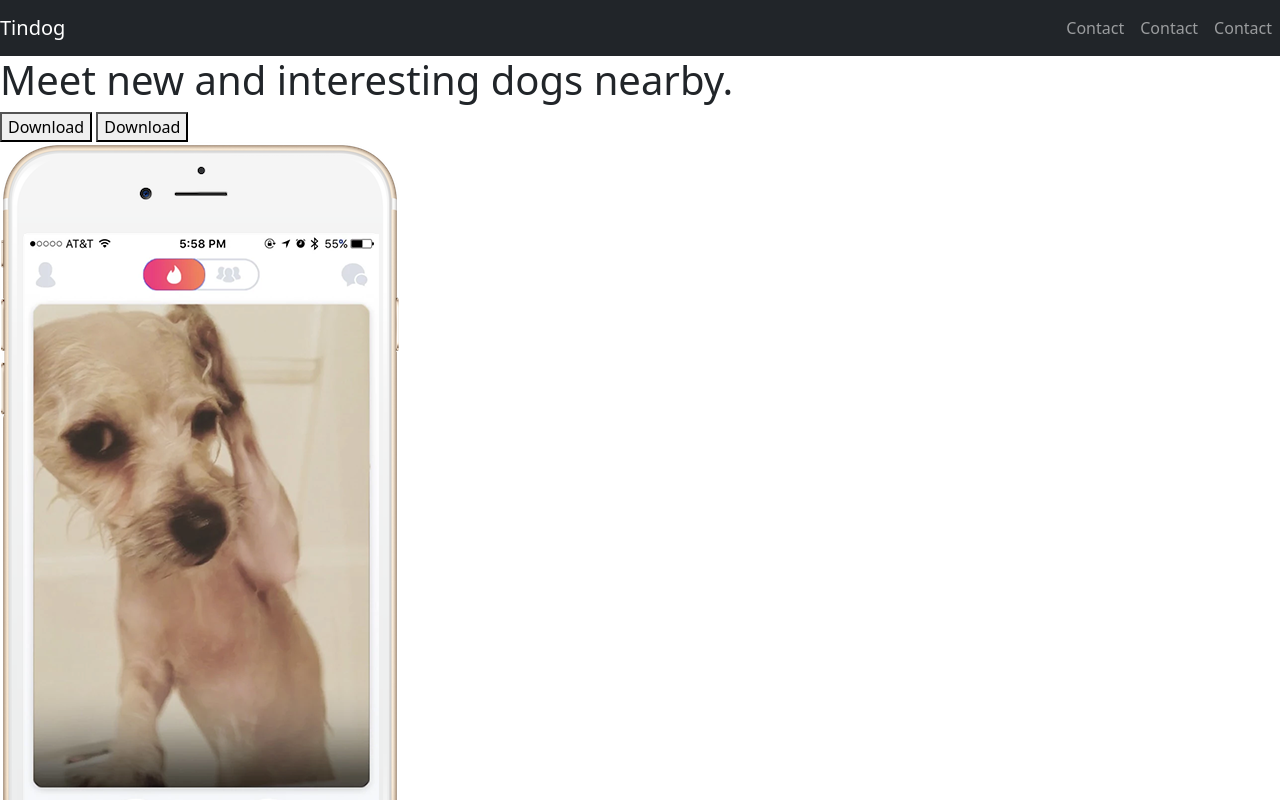
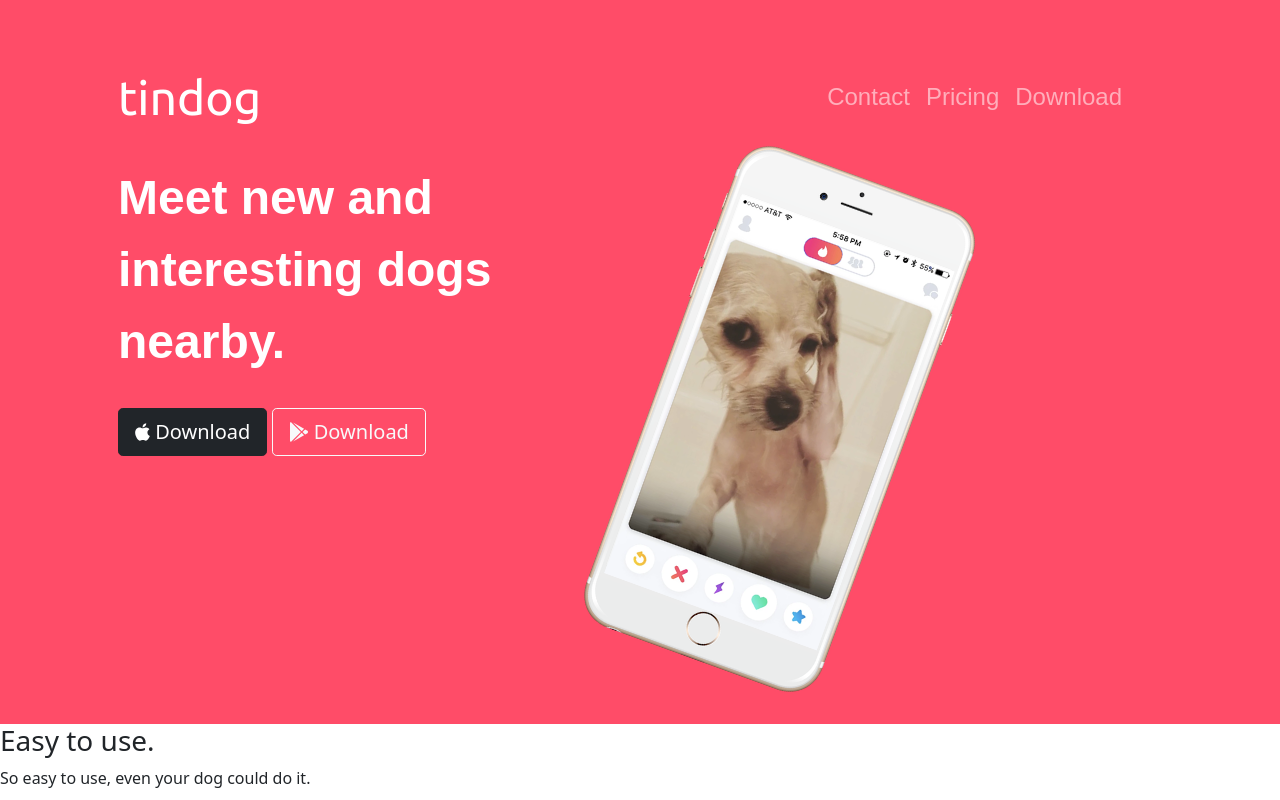
Before and after one commit to BekirKutluhan/TinDog, a plain HTML site: page index.html in a window 1280 px wide. Shown: the top 800 px of the page. Drawn offline with nearby package versions, Linux system fonts and the light colour scheme.

Commit message:
first section completed.

```diff
--- a/css/styles.css
+++ b/css/styles.css
@@ -0,0 +1,39 @@
+
+
+
+.navbar-padding
+{
+  padding:2em 2em 2em 0;
+}
+
+#firstHeader
+{
+font-family: 'Montserrat-Black', sans-serif;
+font-size: 3rem;
+font-weight: 900;
+line-height: 1.5;
+color: white;
+margin-bottom: 30px;
+}
+#Navlinks
+{
+  font-family: 'Montserrat-Black', sans-serif;
+  font-size: 1.5rem;
+
+}
+#title
+{
+  background-color: #ff4c68;
+}
+#TindogH
+{
+  font-family: 'ubuntu',sans-serif;
+  color: white;
+  font-size: 3rem;
+  font-weight: 400;
+}
+#tindogimg
+{
+  width: 50%;
+  transform: rotate(20deg);
+}
--- a/index.html
+++ b/index.html
@@ -4,31 +4,34 @@
 <head>
   <meta charset="utf-8">
   <title>TinDog</title>
+  <!-- STYLE SHEET -->
   <link rel="stylesheet" href="css/styles.css">
+  <!-- BOOTSTRAP  -->
   <link href="https://cdn.jsdelivr.net/npm/bootstrap@5.1.3/dist/css/bootstrap.min.css" rel="stylesheet" integrity="sha384-1BmE4kWBq78iYhFldvKuhfTAU6auU8tT94WrHftjDbrCEXSU1oBoqyl2QvZ6jIW3" crossorigin="anonymous">
-</head>
-
-<body>
+  <!-- GOOGLE FONTS -->
+  <link href="https://fonts.googleapis.com/css2?family=Abril+Fatface&family=Cinzel:wght@400;600&family=Dancing+Script:wght@600&family=Kumbh+Sans:wght@100;300;400;700&family=Montserrat:wght@400;700;900&family=Permanent+Marker&family=Satisfy&family=Ubuntu:wght@400;700&display=swap" rel="stylesheet"></head>
+  <!-- FONT AWESOME -->
+  <script defer src="https://use.fontawesome.com/releases/v5.15.4/js/all.js" integrity="sha384-rOA1PnstxnOBLzCLMcre8ybwbTmemjzdNlILg8O7z1lUkLXozs4DHonlDtnE7fpc" crossorigin="anonymous"></script>
 
   <section id="title">
-
-    <navbar class="navbar navbar-expand-lg navbar-dark bg-dark">
+<div class="container" style="padding:3em;">
+    <navbar class="navbar navbar-expand-lg navbar-dark navbar-padding">
         <button class="navbar-toggler" type="button" data-bs-toggle="collapse" data-bs-target="#navbarTogglerDemo01" aria-controls="navbarTogglerDemo01" aria-expanded="false" aria-label="Toggle navigation">
             <span class="navbar-toggler-icon"></span>
         </button>
     <div class="collapse navbar-collapse" id="navbarTogglerDemo01">
-        <a class="navbar-brand">
-       Tindog
+        <a class="navbar-brand" >
+       <p id="TindogH">tindog</p>
     </a>
     <ul class="navbar-nav ms-auto">
         <li class="nav-item">
-            <a class="nav-link">Contact</a>
+            <a class="nav-link"><p id="Navlinks">Contact</p></a>
         </li>
         <li class="nav-item">
-            <a class="nav-link">Contact</a>
+            <a class="nav-link"><p id="Navlinks">Pricing</p></a>
         </li>
          <li class="nav-item">
-            <a class="nav-link">Contact</a>
+            <a class="nav-link"><p id="Navlinks">Download</p></a>
          </li>
         </ul>
     </div>
@@ -39,14 +42,20 @@
 
     <!-- Title -->
 
-    <div>
-      <h1>Meet new and interesting dogs nearby.</h1>
-      <button type="button">Download</button>
-      <button type="button">Download</button>
+      <div class="row">
+        <div class="col-lg-6 col-md-12" >
+          <h1 id="firstHeader">Meet new and interesting dogs nearby.</h1>
+          <button type="button" class="btn btn-dark btn-lg"><i class="fab fa-apple"></i> Download</button>
+      <button type="button" class="btn btn-outline-light btn-lg"><i class="fab fa-google-play"></i> Download</button>
+        </div>
+        <div class="col-lg-6 col-md-12">
+          <img id="tindogimg" src="images/iphone6.png" alt="iphone-mockup">
+        </div>
+      </div>
     </div>
-    <div>
-      <img src="images/iphone6.png" alt="iphone-mockup">
-    </div>
+
+
+
 
   </section>
 
```
Also changed, not shown: images/apple.png (added).
